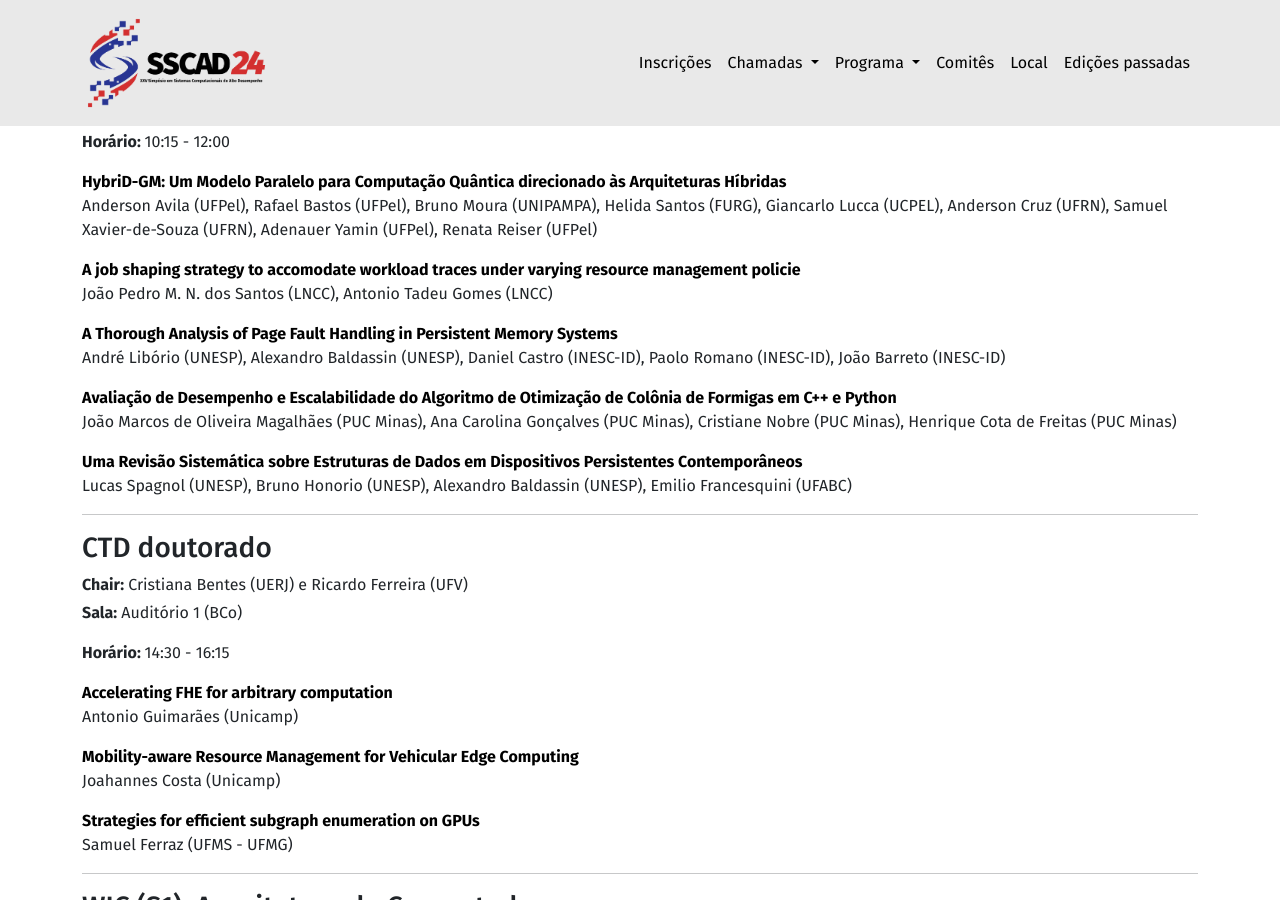
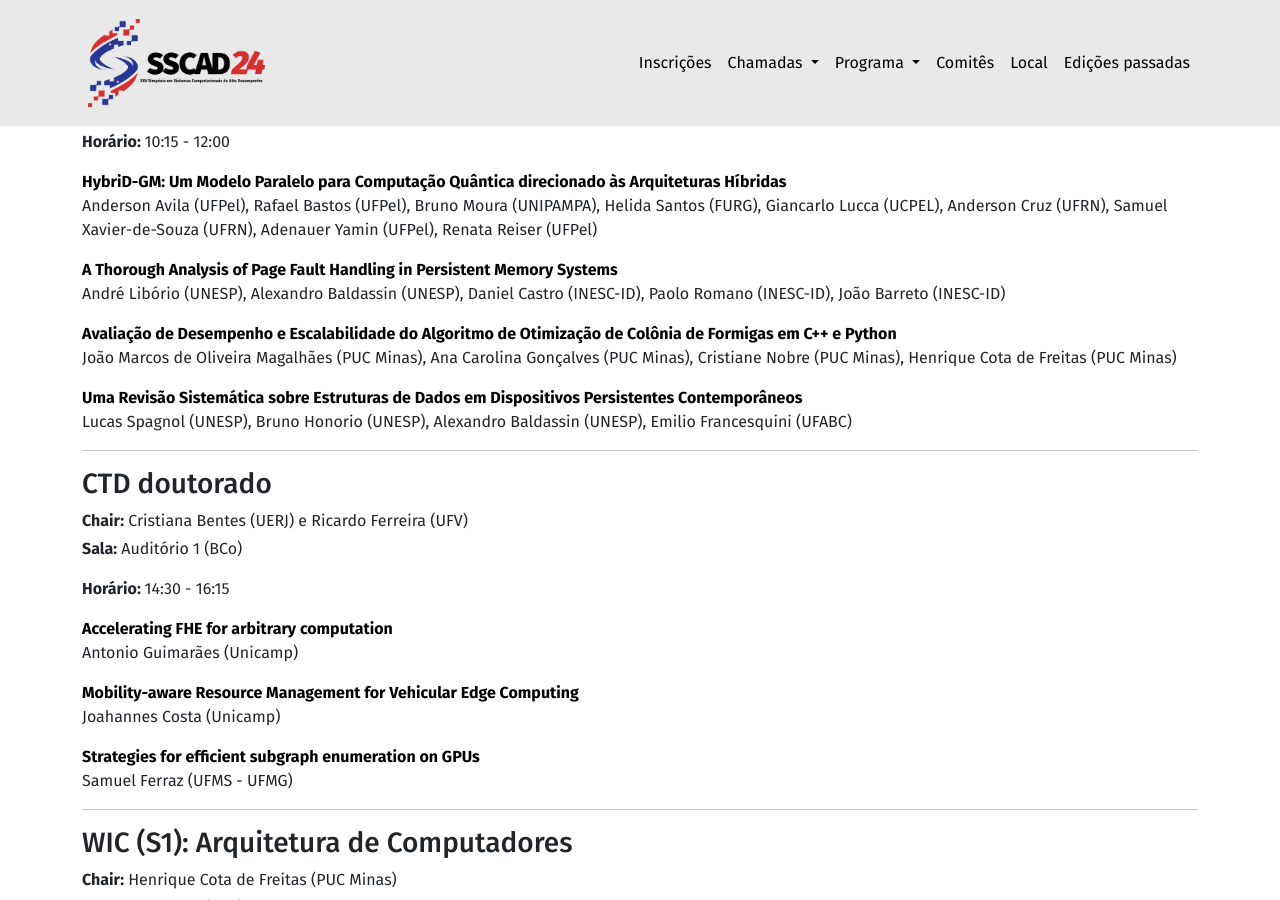
Before and after one commit to ce-acpad/sscad2024, a Jekyll site: the page built from sessions.html, in a window 1280 px wide and 900 px high, scrolled down 1538 px. Built offline with Jekyll 4.4.1, drawn with Linux system fonts in a browser that asks for light colours; some of the changed text lies outside the part shown.

Commit message:
Ajuste de artigos nas Sessões - Trillha Principal

```diff
--- a/_data/program.yml
+++ b/_data/program.yml
@@ -132,8 +132,6 @@
           papers:
             - title: "HybriD-GM: Um Modelo Paralelo para Computação Quântica direcionado às Arquiteturas Híbridas"
               authors: "Anderson Avila (UFPel), Rafael Bastos (UFPel), Bruno Moura (UNIPAMPA), Helida Santos (FURG), Giancarlo Lucca (UCPEL), Anderson Cruz (UFRN), Samuel Xavier-de-Souza (UFRN), Adenauer Yamin (UFPel), Renata Reiser (UFPel)"
-            - title: "A job shaping strategy to accomodate workload traces under varying resource management policie"
-              authors: "João Pedro M.  N. dos Santos (LNCC), Antonio Tadeu Gomes (LNCC)"
             - title: "A Thorough Analysis of Page Fault Handling in Persistent Memory Systems"
               authors: "André Libório (UNESP), Alexandro Baldassin (UNESP), Daniel Castro (INESC-ID), Paolo Romano (INESC-ID), João Barreto (INESC-ID)"
             - title: "Avaliação de Desempenho e Escalabilidade do Algoritmo de Otimização de Colônia de Formigas em C++ e Python"
@@ -378,6 +376,8 @@
               authors: "Douglas Luiz (UFSC), Odorico Mendizabal (UFSC)"
             - title: "Escolha do Ladrilhamento para um Simulador de Ondas Acústicas em GPUs por meio de Aprendizado de Máquina"
               authors: "Tiago da Silva (UFSCar), Edson Gomi (USP), Hermes Senger (UFSCar)"
+            - title: "A job shaping strategy to accomodate workload traces under varying resource management policie"
+              authors: "João Pedro M.  N. dos Santos (LNCC), Antonio Tadeu Gomes (LNCC)"
     - start: "9:45"
       end: "10:15"
       hide_details: "yes"
```
